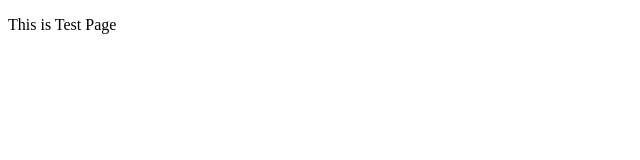
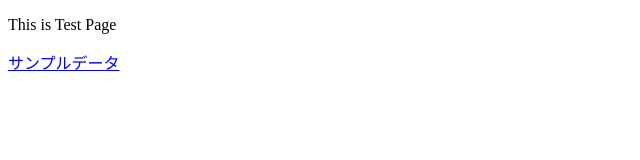
Before and after one commit to sugakenn/web, a plain HTML site: page index.html in a window 1280 px wide. Shown: the whole page, without its empty margins (0-640 px from the left). Drawn offline with Linux system fonts and the light colour scheme.

Commit message:
Update index.html

```diff
--- a/index.html
+++ b/index.html
@@ -7,5 +7,6 @@
 </head>
 <body>
 <p>This is Test Page</p>
+    <a href="./sample.dat">サンプルデータ</a>
 </body>
 </html>
```
